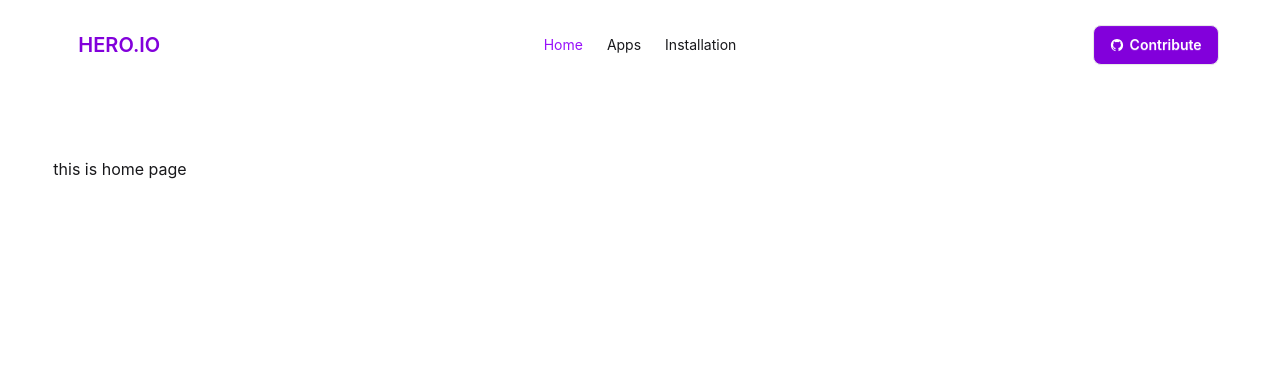
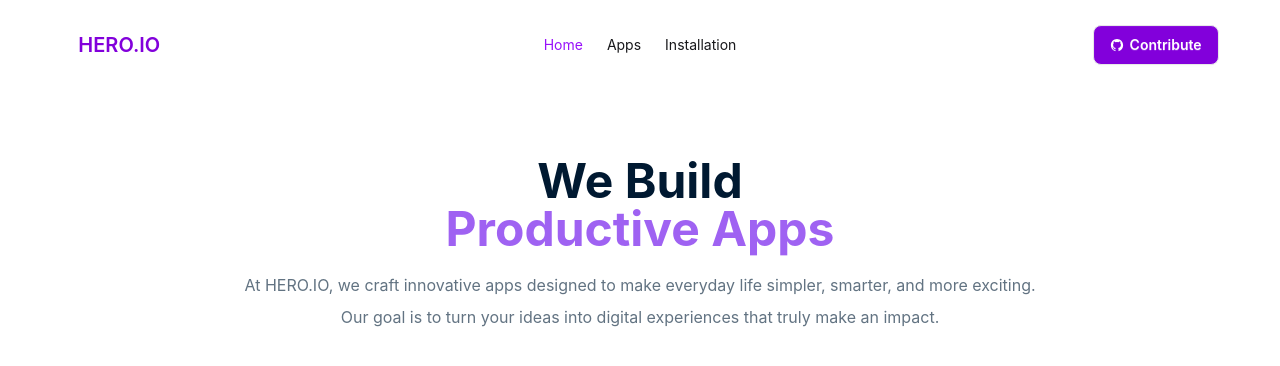
Before and after one commit to tfshorifulislam/Hero-IO, a React (Vite) app: page / in a window 1280 px wide. Shown: the top 366 px of the page. Built offline with nearby package versions, Linux system fonts and the light colour scheme.

Commit message:
banner section heading add

```diff
--- /dev/null
+++ b/src/Components/Banner/Banner.jsx
@@ -0,0 +1,20 @@
+import React from 'react';
+
+const Banner = () => {
+    return (
+        <div>
+            <div className='flex justify-center items-center'>
+                <div className='space-y-4 text-center'>
+                    <h1 className='font-bold text-2xl sm:text-3xl md:text-4xl lg:text-5xl xl:7xl text-[#001931]'>
+                        We Build <br /><span className='text-[#9F62F2]'>Productive Apps</span>
+                    </h1>
+                    <p className='text-[#627382] leading-8'>
+                        At HERO.IO, we craft innovative apps designed to make everyday life simpler, smarter, and more exciting. <br /> Our goal is to turn your ideas into digital experiences that truly make an impact.
+                    </p>
+                </div>
+            </div>
+        </div>
+    );
+};
+
+export default Banner;
--- a/src/Components/Navbar/Navbar.jsx
+++ b/src/Components/Navbar/Navbar.jsx
@@ -19,7 +19,7 @@ const Navbar = () => {
                         <li><NavLink to={'/Installation'} className={({ isActive }) => isActive ? 'text-purple-600 ' : ''}>Installation</NavLink></li>
                     </ul>
                 </div>
-                <NavLink to={'/'} className="btn btn-ghost text-purple-700 text-xl">HERO.IO</NavLink>
+                <NavLink to={'/'} className="btn btn-ghost btn-xs sm:btn-sm md:btn-md text-purple-700 text-xl">HERO.IO</NavLink>
             </div>
             <div className="navbar-center hidden lg:flex">
                 <ul className="menu menu-horizontal px-1 items-center">
@@ -29,7 +29,7 @@ const Navbar = () => {
                 </ul>
             </div>
             <div className="navbar-end">
-                <a className="btn bg-purple-700 rounded-lg text-white"><IoLogoGithub /> Contribute</a>
+                <a className="btn btn-xs sm:btn-sm md:btn-md bg-purple-700 rounded-lg text-white"><IoLogoGithub /> Contribute</a>
             </div>
         </div>
     );
--- a/src/Pages/Home/Home.jsx
+++ b/src/Pages/Home/Home.jsx
@@ -1,9 +1,10 @@
 import React from 'react';
+import Banner from '../../Components/Banner/Banner';
 
 const Home = () => {
     return (
         <div>
-            <h1>this is home page</h1>
+            <Banner />
         </div>
     );
 };
```
